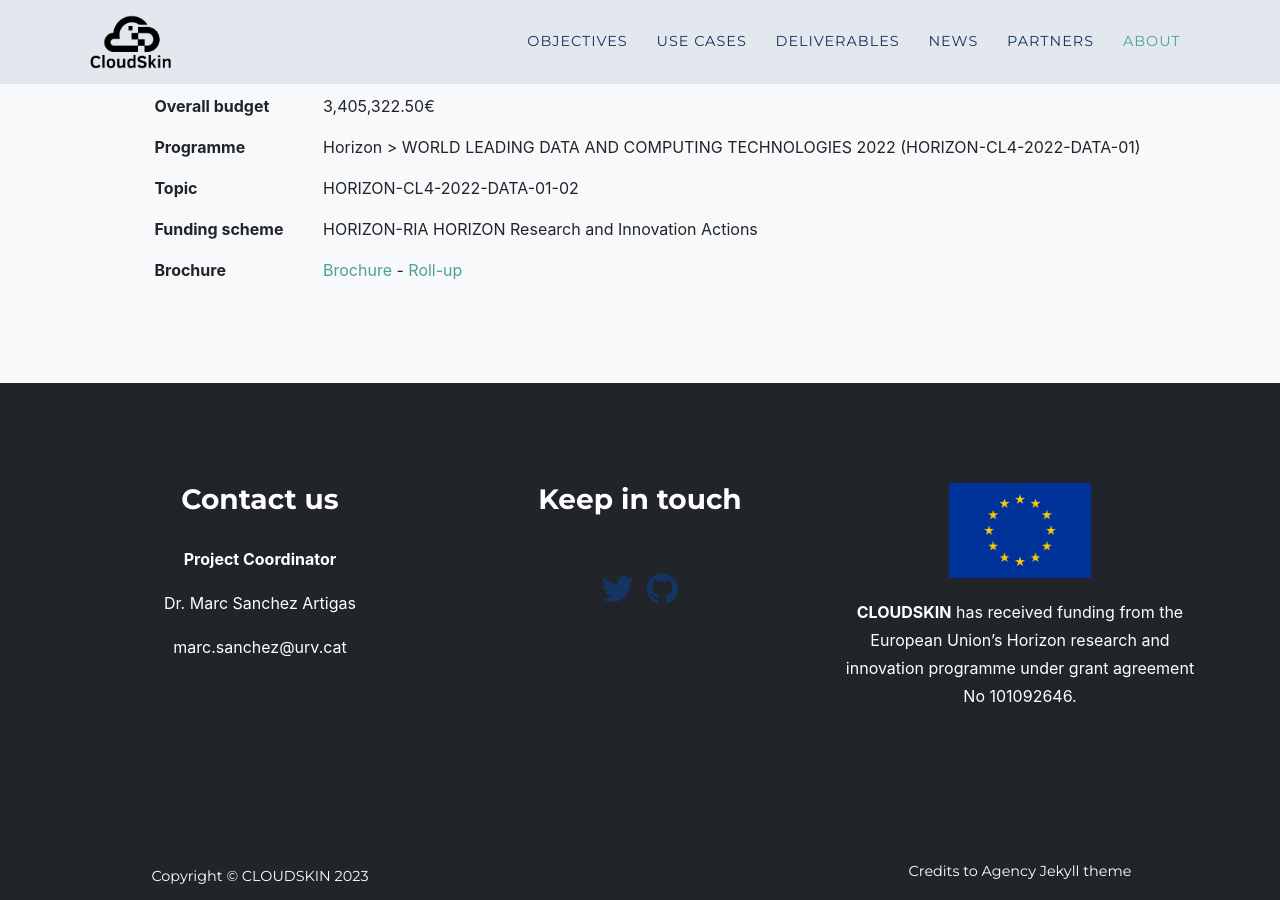
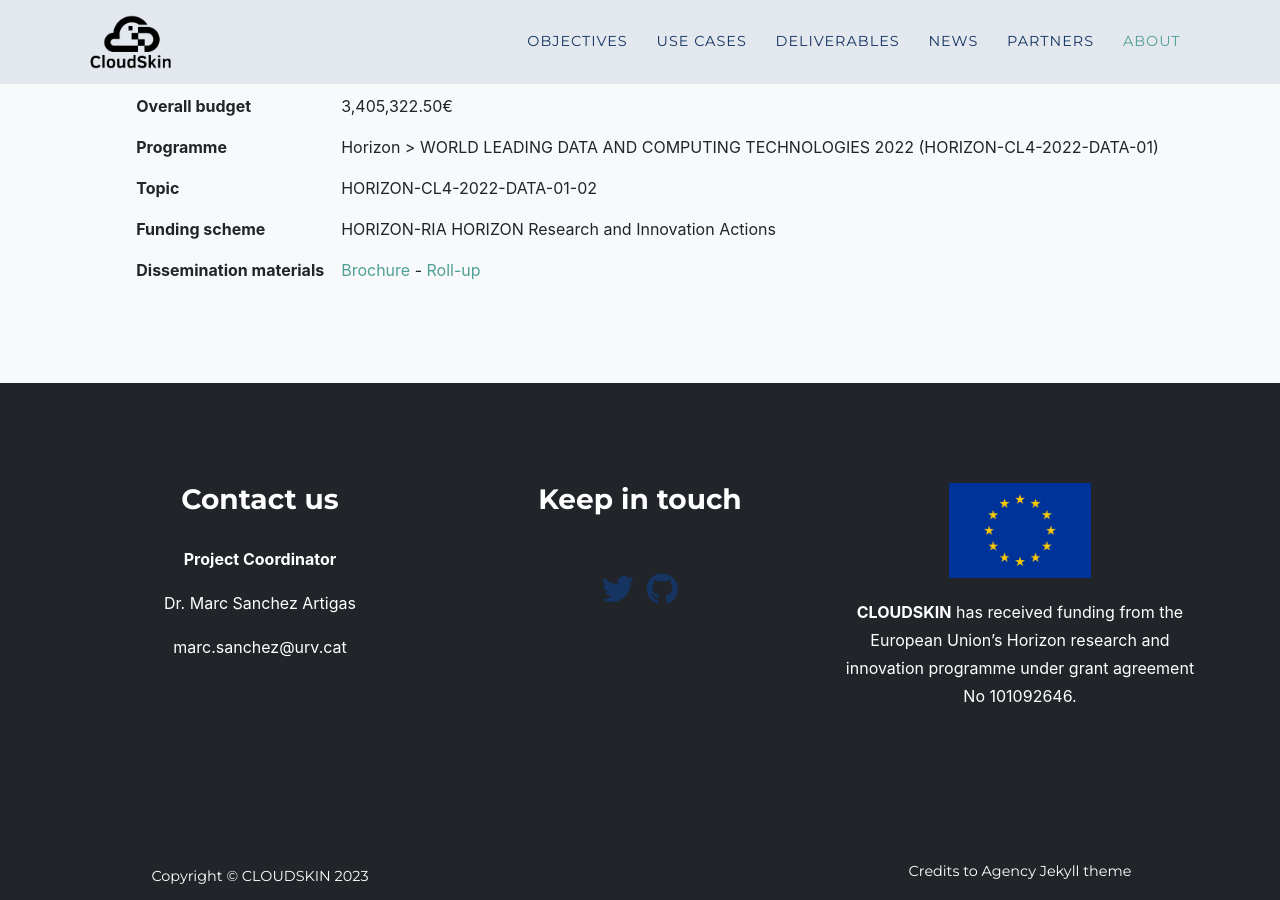
Before and after one commit to cloudskin-eu/cloudskin-eu.github.io, a Jekyll site: the page built from index.md, in a window 1280 px wide and 900 px high, scrolled down 6319 px. Built offline with Jekyll 4.4.1, drawn with Linux system fonts in a browser that asks for light colours; some web fonts are replaced.

Commit message:
add brochure and roll-up

```diff
--- a/_includes/about.html
+++ b/_includes/about.html
@@ -94,8 +94,8 @@
                 Actions</td>
             </tr>
             <tr>
-              <td><strong>Brochure</strong></td>
-              <td><a href="https://www.imperial.ac.uk/" target="_blank">Brochure</a> - <a href="https://www.imperial.ac.uk/" target="_blank">Roll-up</a></td>
+              <td><strong>Dissemination materials</strong></td>
+              <td><a href="assets\deliverables\CloudSkin_Brochure.pdf" target="_blank">Brochure</a> - <a href="assets\deliverables\CloudSkin_Roll-up.pdf" target="_blank">Roll-up</a></td>
             </tr>
           </tbody>
         </table>
```
